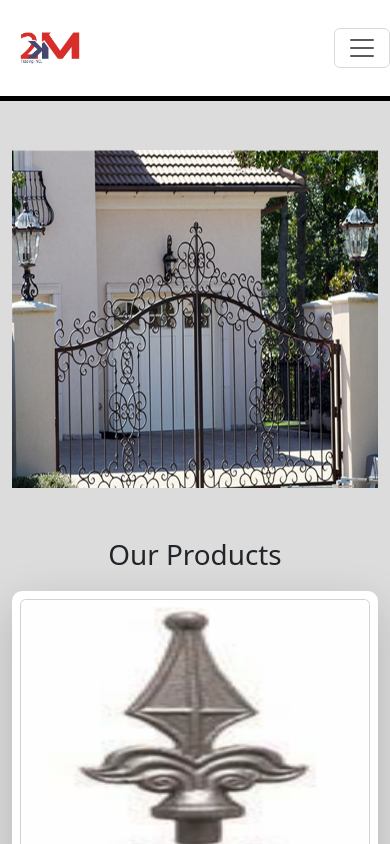
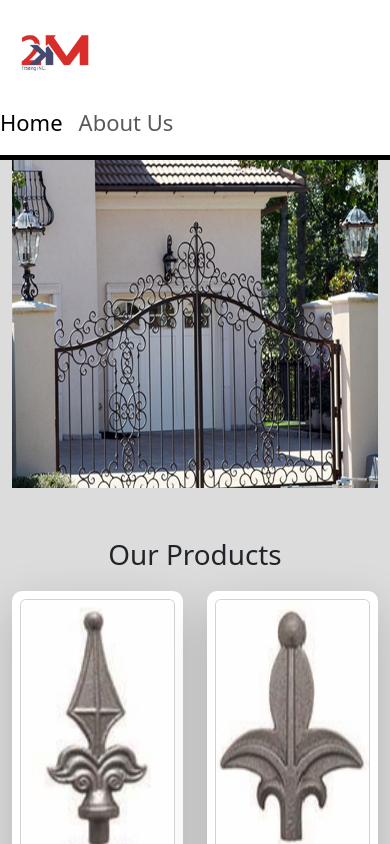
Before and after one commit to ahmad-ghadban/2km, an Angular app in the folder 2km-site/: page / in a window 390 px wide. Shown: the top 844 px of the page. Built offline with nearby package versions, Linux system fonts and the light colour scheme.

Commit message:
fixed nav and list for mobile view

```diff
--- a/2km-site/src/app/nav-bar/nav-bar.component.css
+++ b/2km-site/src/app/nav-bar/nav-bar.component.css
@@ -14,6 +14,21 @@
 }
 
 .navbar-logo {
-  height: 70px;
-  width: 70px;
+  height: 5rem;
+  width: 5rem;
 }
+
+.navbar-toggler {
+  margin-right: 15px;
+}
+
+.items {
+  flex-direction: row;
+}
+.home-style {
+  margin-right: 1rem;
+}
+
+.about-style {
+  margin-right: 8rem;
+}
--- a/2km-site/src/app/nav-bar/nav-bar.component.html
+++ b/2km-site/src/app/nav-bar/nav-bar.component.html
@@ -2,24 +2,12 @@
   <a class="navbar-brand" routerLink="/#">
     <img class="navbar-logo" src="assets/images/2km.png" />
   </a>
-  <button
-    class="navbar-toggler"
-    type="button"
-    data-toggle="collapse"
-    data-target="#navbarSupportedContent"
-    aria-controls="navbarSupportedContent"
-    aria-expanded="false"
-    aria-label="Toggle navigation"
-  >
-    <span class="navbar-toggler-icon"></span>
-  </button>
-
-  <div class="collapse navbar-collapse" id="navbarSupportedContent">
-    <ul class="navbar-nav mr-auto">
-      <li class="nav-item">
+  <div class="" id="navbarSupportedContent">
+    <ul class="navbar-nav mr-auto items">
+      <li class="nav-item home-style">
         <a class="nav-link" routerLinkActive="active" routerLink="/">Home</a>
       </li>
-      <li class="nav-item">
+      <li class="nav-item about-style">
         <a class="nav-link" routerLinkActive="active" routerLink="/about-us"
           >About Us</a
         >
--- a/2km-site/src/app/products/product-list/product-list.component.css
+++ b/2km-site/src/app/products/product-list/product-list.component.css
@@ -15,3 +15,9 @@
 .card-img-top {
   height: 40vh;
 }
+
+@media all and (max-width: 600px) {
+  .list-style {
+    width: 50%;
+  }
+}
--- a/2km-site/src/app/products/product-list/product-list.component.html
+++ b/2km-site/src/app/products/product-list/product-list.component.html
@@ -4,7 +4,7 @@
 
 <div class="row">
   <h1 class="subheader">Our Products</h1>
-  <div *ngFor="let product of Products" class="col-sm-2">
+  <div *ngFor="let product of Products" class="col-sm-2 list-style">
     <div class="shadow-lg p-2 mb-4 card-style">
       <app-product-card [product]="product"></app-product-card>
     </div>
```
